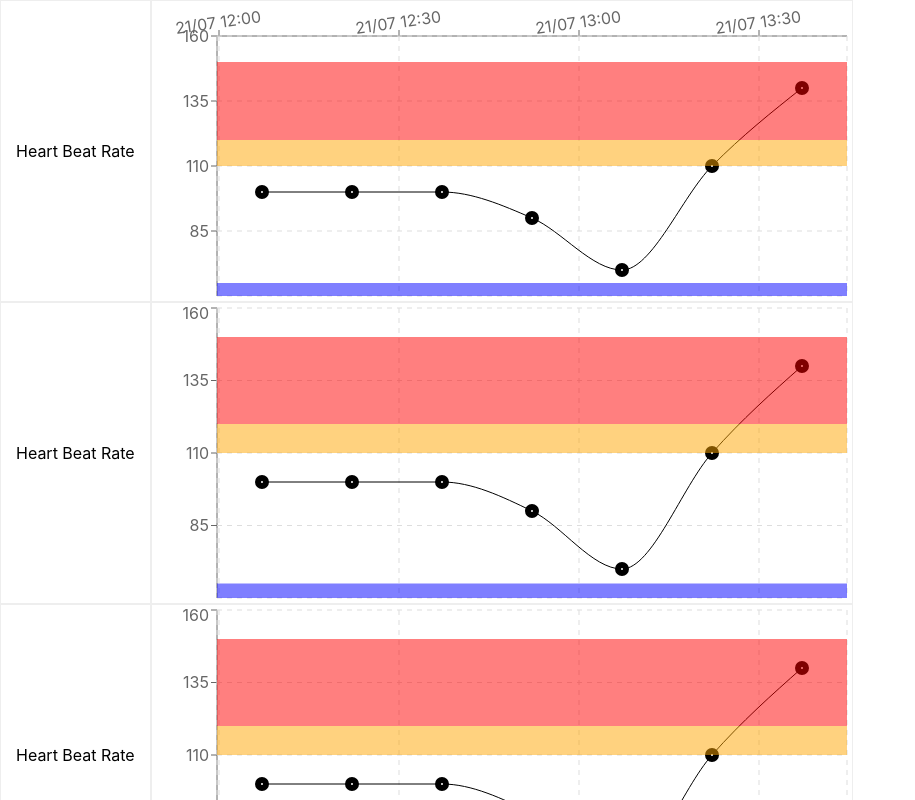
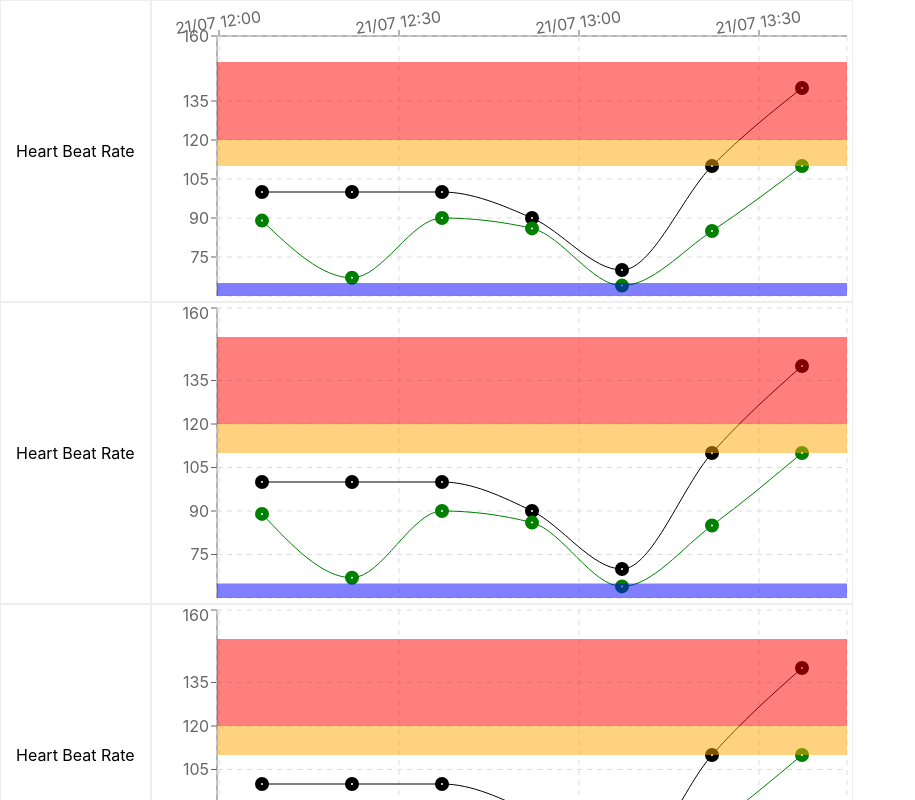
Before and after one commit to seeliang/react-solutions, a React (Create React App) app in the folder solutions/recharts/: page / in a window 1280 px wide. Shown: the top 800 px of the page, without its empty margins (0-915 px from the left). Built offline with nearby package versions, Linux system fonts and the light colour scheme.

Commit message:
feat: range

```diff
--- a/solutions/recharts/src/App.js
+++ b/solutions/recharts/src/App.js
@@ -6,35 +6,37 @@ const data = [
   {
     name: "21/07 12:00",
     uv: 100,
-
+    kk: 89,
   },
   {
     name: "21/07 12:15",
     uv: 100,
-
+    kk: 67
   },
   {
     name: "21/07 12:30",
     uv: 100,
-
+    kk: 90
   },
   {
     name: "21/07 12:45",
     uv: 90,
-
+    kk: 86
   },
   {
     name: "21/07 13:00",
     uv: 70,
-
+    kk: 64
   },
   {
     name: "21/07 13:15",
     uv: 110,
+    kk: 85
   },
   {
     name: "21/07 13:30",
     uv: 140,
+    kk: 110
   }
 ];
 
@@ -44,9 +46,10 @@ const Sample = ({showTitle}) => (
   <span className="cell">
     <LineChart width={700} height={300} data={data}>
   <XAxis dataKey={"name"} hide={!showTitle} orientation='top' scale="band" angle="-8"/>
-  <YAxis domain={[60, 160]}/>
+  <YAxis domain={[60, 160]} tickCount="10"/>
   <CartesianGrid stroke="#ddd" strokeDasharray="5 5"/>
   <Line type="monotone" dataKey="uv" stroke='black' dot={{ stroke: 'black', strokeWidth: 8 }}  />
+  <Line type="monotone" dataKey="kk" stroke='green' dot={{ stroke: 'green', strokeWidth: 8 }}  />
   <ReferenceArea  y1={110} y2={120} fill="orange" strokeOpacity={0.5} />
   <ReferenceArea  y1={120} y2={150} fill="red" strokeOpacity={0.5} />
   <ReferenceArea  y1={60} y2={65} fill="blue" strokeOpacity={0.5} />
```
Also changed, not shown: 1 other file (tests, documents, lock files or other folders).
